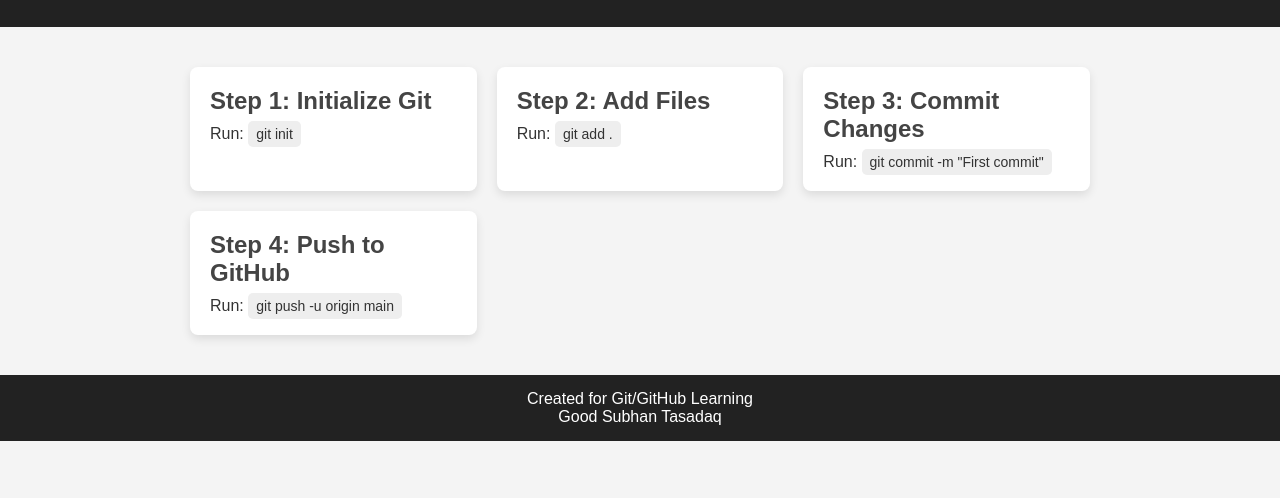
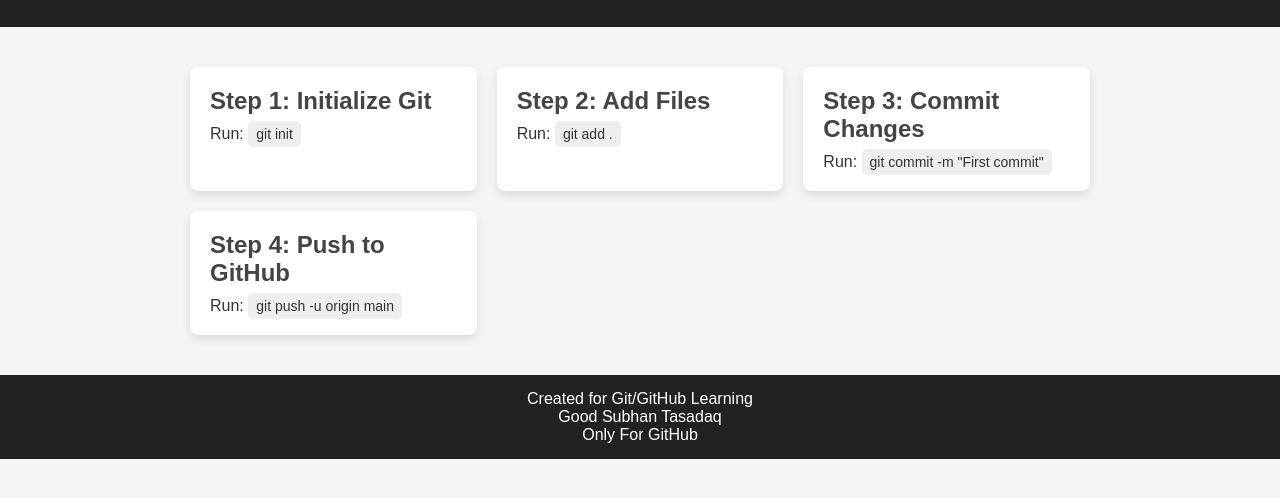
Before and after one commit to Subhan6938/git-reset, a plain HTML site: page index.html in a window 1280 px wide. Shown: the part 88-586 px from the top of the page. Drawn offline with Linux system fonts and the light colour scheme.

Commit message:
Third Done

```diff
--- a/index.html
+++ b/index.html
@@ -37,6 +37,7 @@
     <footer>
         <p>Created for Git/GitHub Learning</p>
         <p>Good Subhan Tasadaq</p>
+        <p>Only For GitHub</p>
     </footer>
 </body>
 </html>
```
